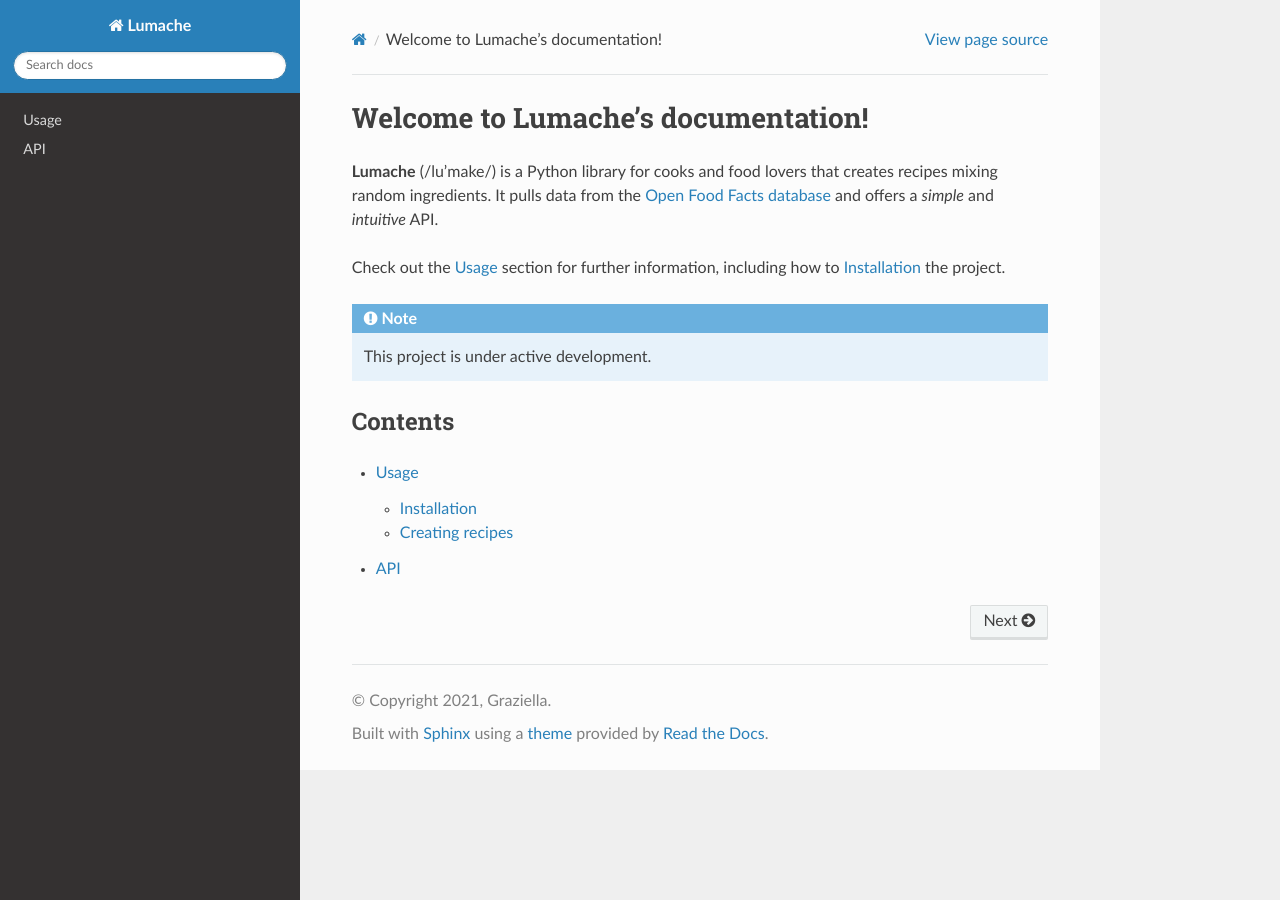
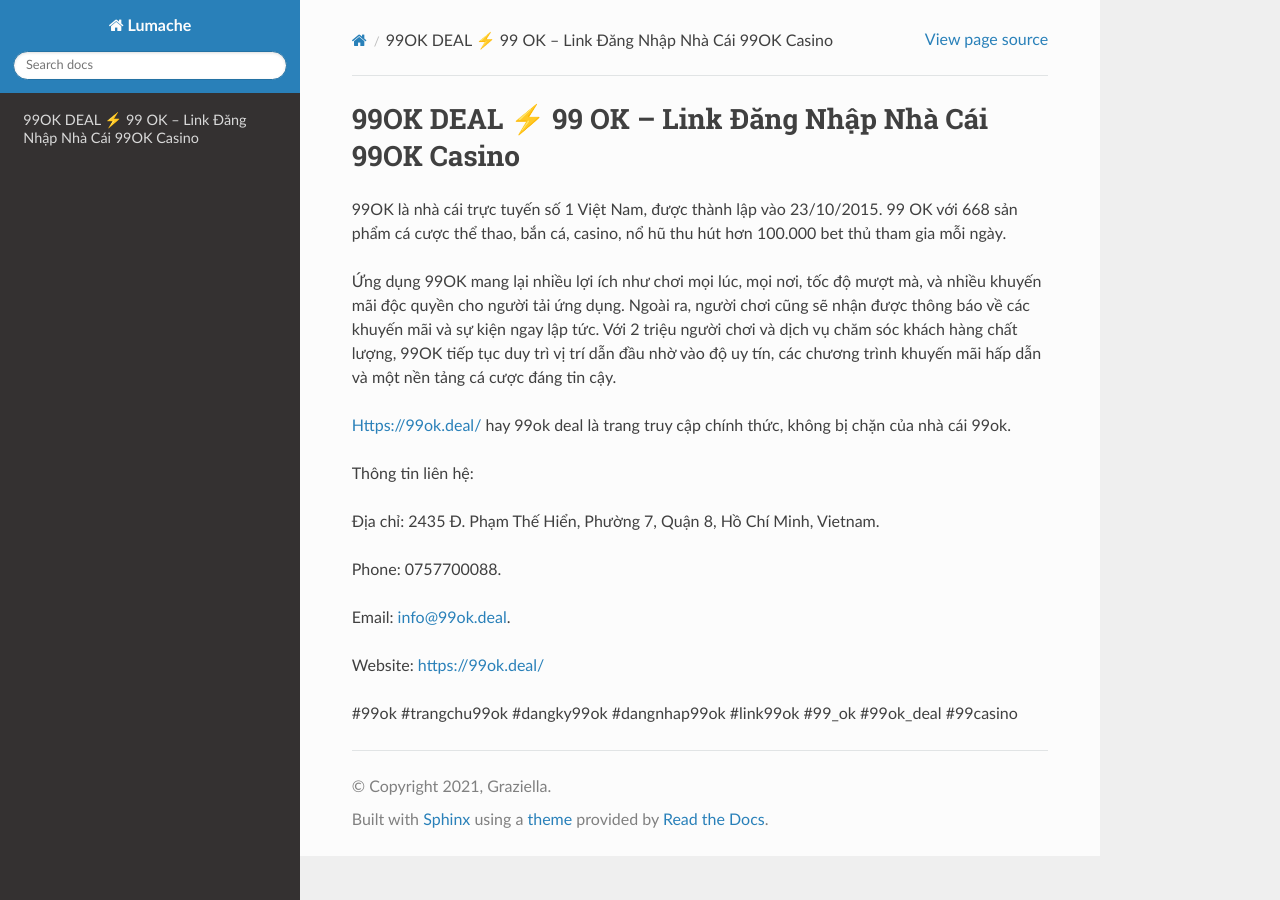
Before and after one commit to plapenanec/liink99okdeal, a Sphinx documentation site: the page built from docs/source/index.rst, in a window 1280 px wide. Built offline with Sphinx 7.4.7 and the Read the Docs theme 3.1.0, drawn with Linux system fonts in a browser that asks for light colours.

Commit message:
Update index.rst

```diff
--- a/docs/source/index.rst
+++ b/docs/source/index.rst
@@ -1,22 +1,21 @@
-Welcome to Lumache's documentation!
+99OK DEAL ⚡️ 99 OK – Link Đăng Nhập Nhà Cái 99OK Casino
 ===================================
 
-**Lumache** (/lu'make/) is a Python library for cooks and food lovers
-that creates recipes mixing random ingredients.
-It pulls data from the `Open Food Facts database <https://world.openfoodfacts.org/>`_
-and offers a *simple* and *intuitive* API.
+99OK là nhà cái trực tuyến số 1 Việt Nam, được thành lập vào 23/10/2015. 99 OK với 668 sản phẩm cá cược thể thao, bắn cá, casino, nổ hũ thu hút hơn 100.000 bet thủ tham gia mỗi ngày.
 
-Check out the :doc:`usage` section for further information, including
-how to :ref:`installation` the project.
+Ứng dụng 99OK mang lại nhiều lợi ích như chơi mọi lúc, mọi nơi, tốc độ mượt mà, và nhiều khuyến mãi độc quyền cho người tải ứng dụng. Ngoài ra, người chơi cũng sẽ nhận được thông báo về các khuyến mãi và sự kiện ngay lập tức. Với 2 triệu người chơi và dịch vụ chăm sóc khách hàng chất lượng, 99OK tiếp tục duy trì vị trí dẫn đầu nhờ vào độ uy tín, các chương trình khuyến mãi hấp dẫn và một nền tảng cá cược đáng tin cậy.
 
-.. note::
+Https://99ok.deal/ hay 99ok deal là trang truy cập chính thức, không bị chặn của nhà cái 99ok.
 
-   This project is under active development.
 
-Contents
---------
+Thông tin liên hệ:
 
-.. toctree::
+Địa chỉ: 2435 Đ. Phạm Thế Hiển, Phường 7, Quận 8, Hồ Chí Minh, Vietnam.
 
-   usage
-   api
+Phone: 0757700088.
+
+Email: info@99ok.deal.
+
+Website: https://99ok.deal/
+
+#99ok #trangchu99ok #dangky99ok #dangnhap99ok #link99ok #99_ok #99ok_deal #99casino
```
